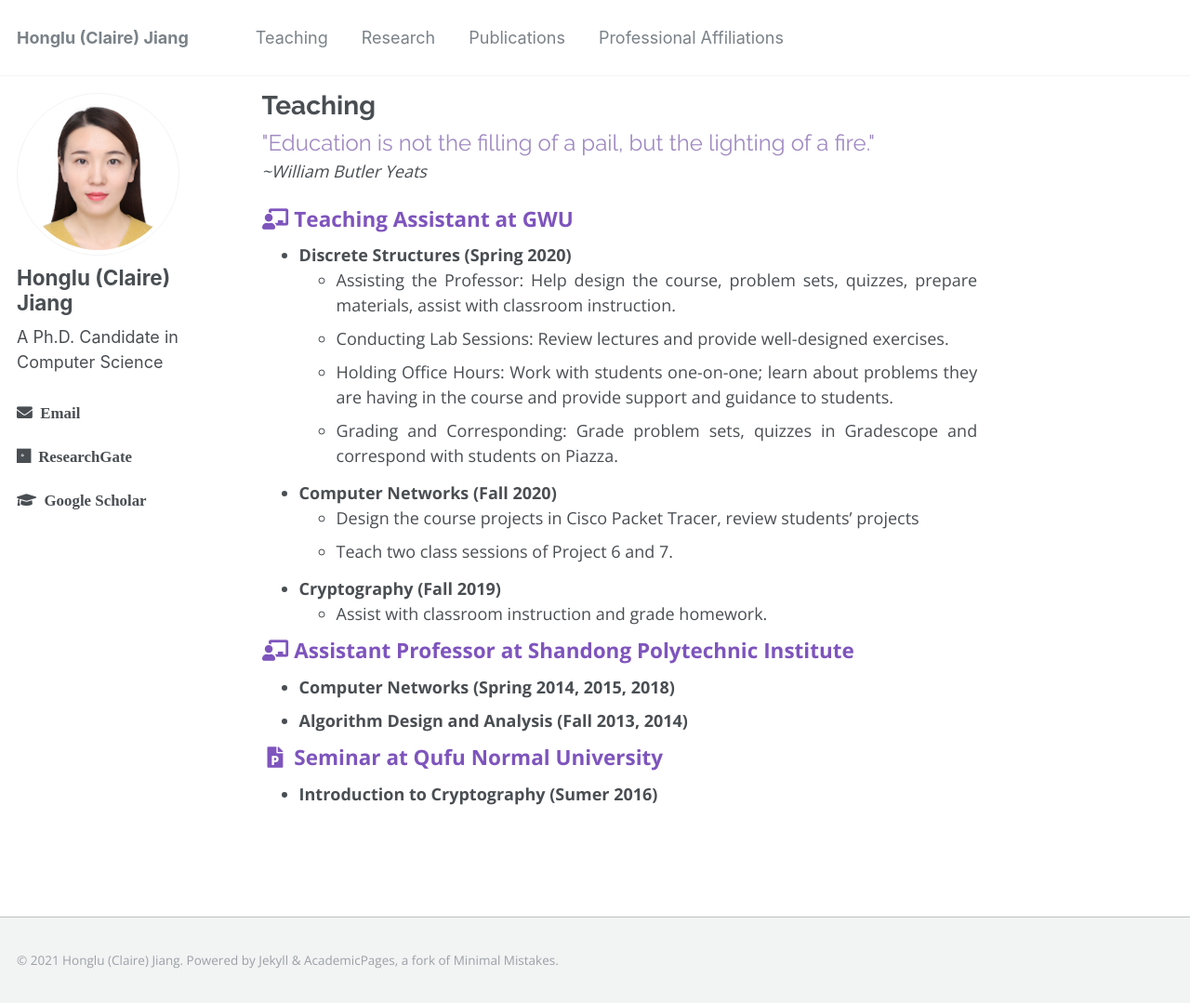
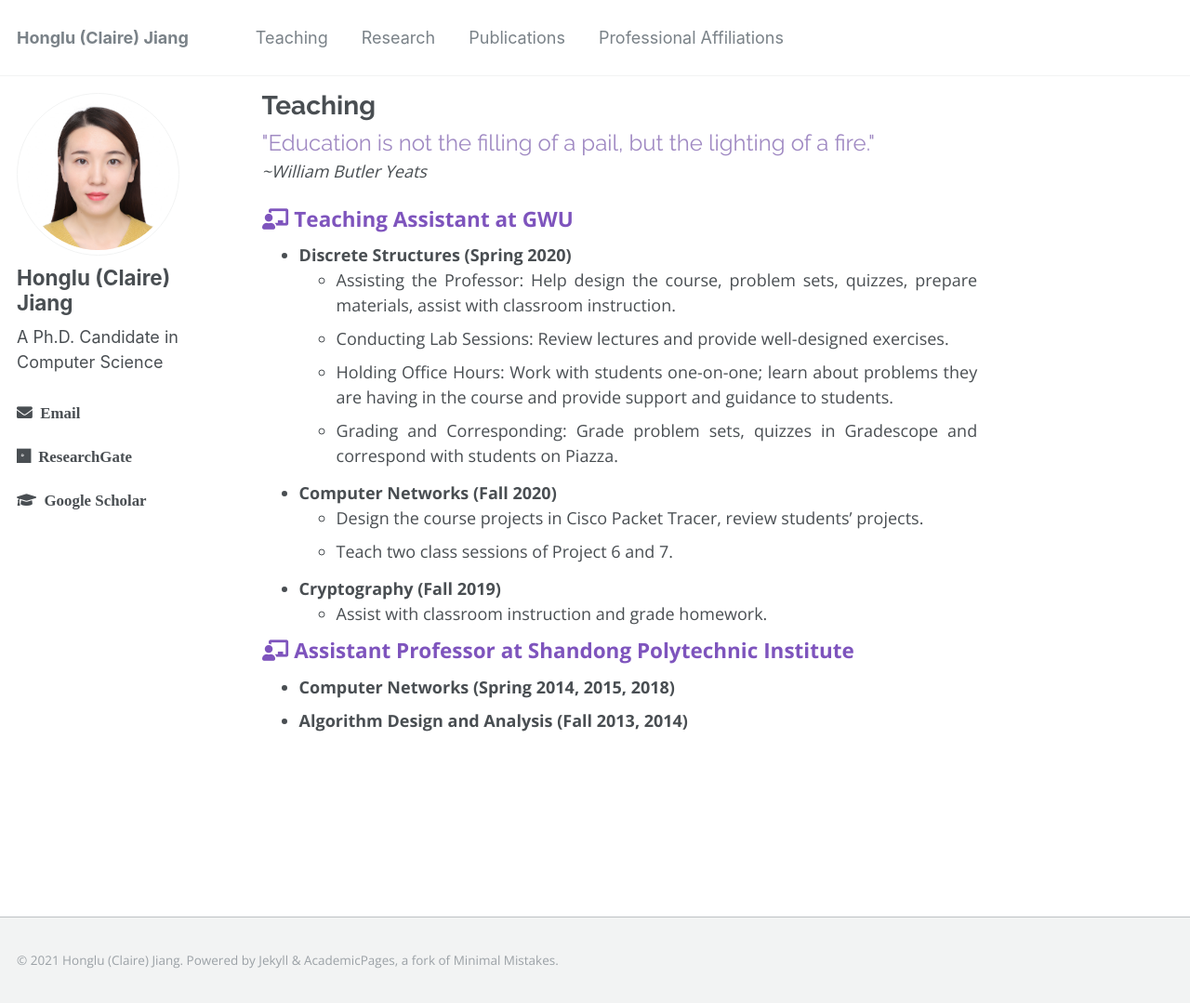
Before and after one commit to hljiang0720/hljiang.github.io, a Jekyll site: the page built from _pages/teaching.md, in a window 1280 px wide and 1079 px high. Shown: the whole window at 93% size. Built offline with Jekyll 4.4.1, drawn with Linux system fonts in a browser that asks for light colours.

Commit message:
Update teaching.md

```diff
--- a/_pages/teaching.md
+++ b/_pages/teaching.md
@@ -17,7 +17,7 @@ author_profile: true
   * Grading and Corresponding: Grade problem sets, quizzes in Gradescope and correspond with students on Piazza.
 
 * **Computer Networks (Fall 2020)**
-  * Design the course projects in Cisco Packet Tracer, review students’ projects
+  * Design the course projects in Cisco Packet Tracer, review students’ projects.
   * Teach two class sessions of Project 6 and 7.
 
 * **Cryptography (Fall 2019)**
@@ -26,7 +26,3 @@ author_profile: true
 ### <i class="fa fa-fw fa-chalkboard-teacher" aria-hidden="true"></i> Assistant Professor at Shandong Polytechnic Institute
 * **Computer Networks (Spring 2014, 2015, 2018)**
 * **Algorithm Design and Analysis (Fall 2013, 2014)**
-
-### <i class="fa fa-fw fa-file-powerpoint" aria-hidden="true"></i> Seminar at Qufu Normal University
-
-* **Introduction to Cryptography (Sumer 2016)**
```
